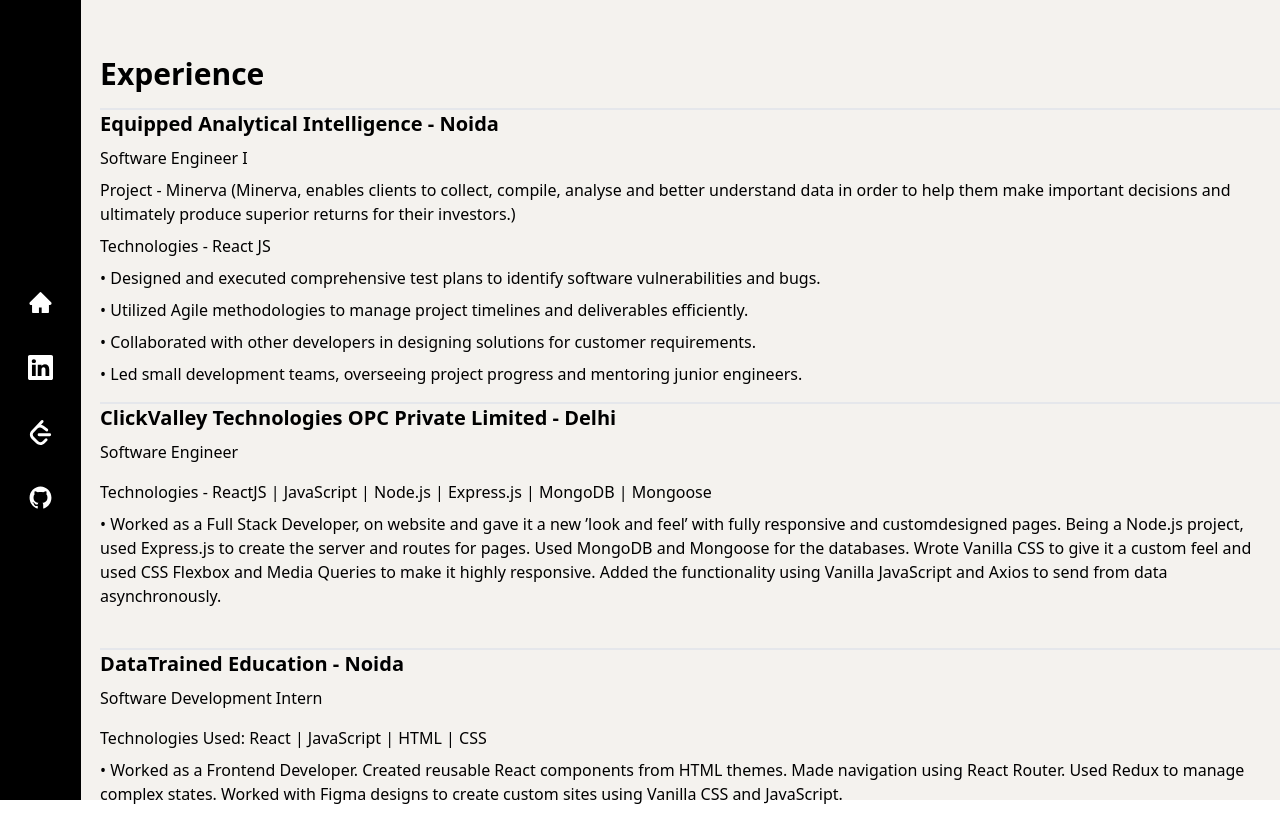
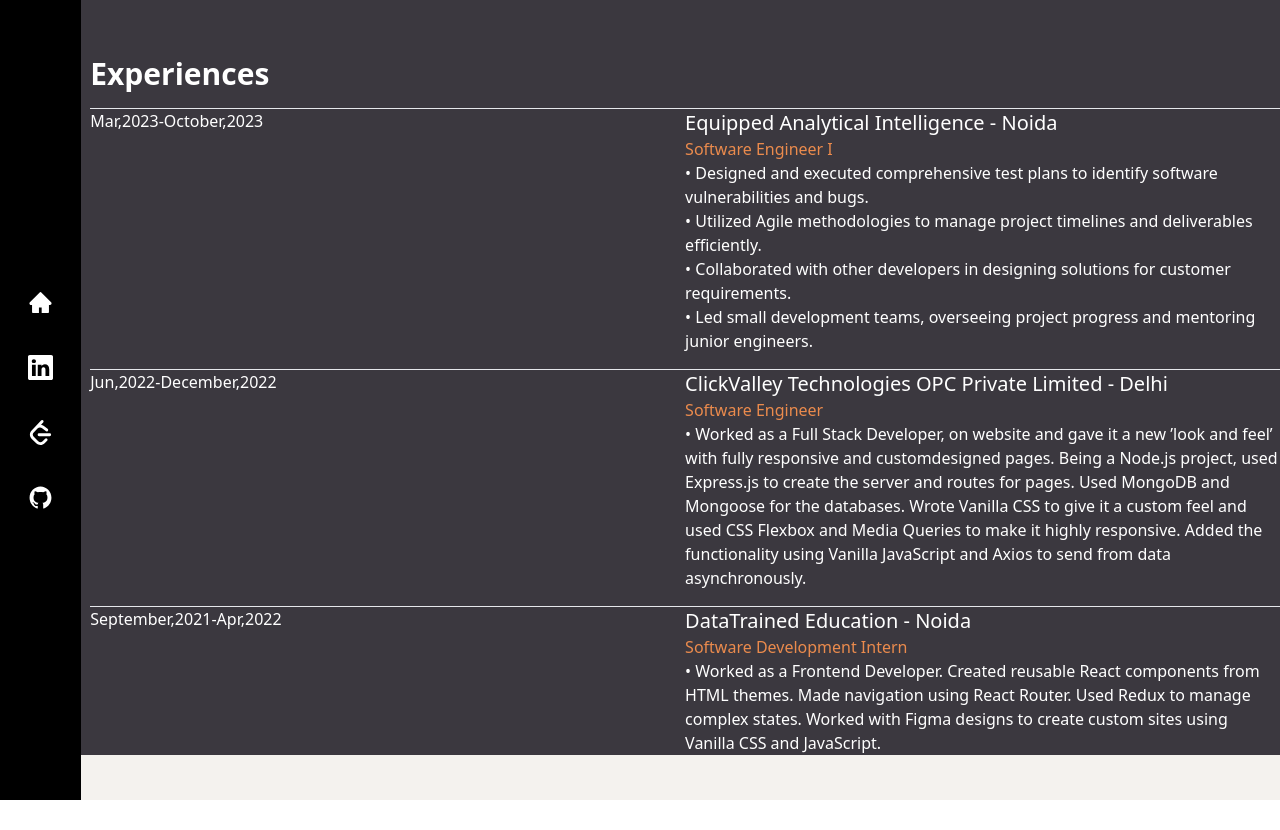
Before and after one commit to singh-aparna/portfolio-aparna-singh, a React (Create React App) app: page /experience in a window 1280 px wide. After the commit the page ends 800 px from the top, so only its background shows below. Built offline with nearby package versions, Linux system fonts and the light colour scheme.

Commit message:
Changed the layout of experience section

```diff
--- a/src/Webview/Component/ExperienceCard/ExperienceCard.js
+++ b/src/Webview/Component/ExperienceCard/ExperienceCard.js
@@ -1,17 +1,30 @@
 import React from 'react'
 
-const ExperienceCard = ({ company, profile, project, tech, responsibility1, responsibility2, responsibility3, responsibility4 }) => {
+const ExperienceCard = ({period, company, profile, project, tech, responsibility1, responsibility2, responsibility3, responsibility4 }) => {
     return (
-        <div className='border-t-2 gap-y-2 flex flex-col '>
-            <div className='font-semibold text-xl'>{company}</div>
-            <div>{profile}</div>
+        <div className='border-t gap-y-2 flex flex-col  '>
+            {/* <div className='font-semibold text-xl'>{company}</div>
+            <div className='text-[#eb8b4d]'>{profile}</div>
             <div>{project}
             </div>
             <div>{tech}</div>
             <div>{responsibility1}</div>
             <div>{responsibility2}</div>
             <div>{responsibility3}</div>
-            <div>{responsibility4}</div>
+            <div>{responsibility4}</div> */}
+            <div className='grid grid-cols-1 md:grid-cols-2 gap-x-0'>
+                <div className='grid-cols-1'>{period}</div>
+                <div className='grid-cols-1 '>
+                    <div className='flex flex-col'>
+                        <div className='text-xl'>{company}</div>
+                    <div className='text-[#eb8b4d]'>{profile}</div>
+                    <div>{responsibility1}</div>
+                    <div>{responsibility2}</div>
+                    <div>{responsibility3}</div>
+                    <div>{responsibility4}</div>
+                    </div>
+                </div>
+            </div>
         </div>
     )
 }
--- a/src/Webview/Component/ProfileCard/ProfileCard.js
+++ b/src/Webview/Component/ProfileCard/ProfileCard.js
@@ -2,7 +2,7 @@
 
 const ProfileCard = () => {
     return (
-        <div className='flex flex-col text-white mt-10 pt-4 border-t-2'>
+        <div className='flex flex-col text-white mt-10 pt-8 border-t'>
             <div className='tracking-wider font-light'>Email: singh123aparna@gmail.com</div>
         </div>
     )
--- a/src/Webview/Experience/Experience.js
+++ b/src/Webview/Experience/Experience.js
@@ -3,9 +3,9 @@
 
 const Experience = () => {
   return (
-    <div className='pl-20 pt-14 flex flex-col gap-y-4' >
-      <div className='text-xl md:text-3xl font-semibold'>Experience</div>
-      <ExperienceCard company="Equipped Analytical Intelligence - Noida" profile="Software Engineer I"
+    <div className='pl-20 pt-14 flex flex-col gap-y-4  text-white bg-[#3b383f] ' >
+      <div className='text-xl md:text-3xl font-semibold'>Experiences</div>
+      <ExperienceCard period="Mar,2023-October,2023" company="Equipped Analytical Intelligence - Noida" profile="Software Engineer I"
         project="Project - Minerva (Minerva, enables clients to collect, compile, analyse and better understand data in order to help
 them make important decisions and ultimately produce superior returns for their investors.)"
         tech="Technologies - React JS"
@@ -15,7 +15,7 @@
         responsibility4="• Led small development teams, overseeing project progress and mentoring junior engineers."
       />
 
-      <ExperienceCard company="ClickValley Technologies OPC Private Limited - Delhi" profile="Software Engineer"
+      <ExperienceCard period="Jun,2022-December,2022" company="ClickValley Technologies OPC Private Limited - Delhi" profile="Software Engineer"
 
         tech="Technologies - ReactJS | JavaScript | Node.js | Express.js | MongoDB | Mongoose"
         responsibility1="• Worked as a Full Stack Developer, on website and gave it a new ’look and feel’ with fully responsive and customdesigned pages. Being a Node.js project, used Express.js to create the server and routes for pages. Used MongoDB
@@ -25,7 +25,7 @@
       />
 
 
-      <ExperienceCard company="DataTrained Education - Noida" profile="Software Development Intern"
+      <ExperienceCard period="September,2021-Apr,2022" company="DataTrained Education - Noida" profile="Software Development Intern"
 
         tech="Technologies Used: React | JavaScript | HTML | CSS"
         responsibility1="• Worked as a Frontend Developer. Created reusable React components from HTML themes. Made navigation using
```
